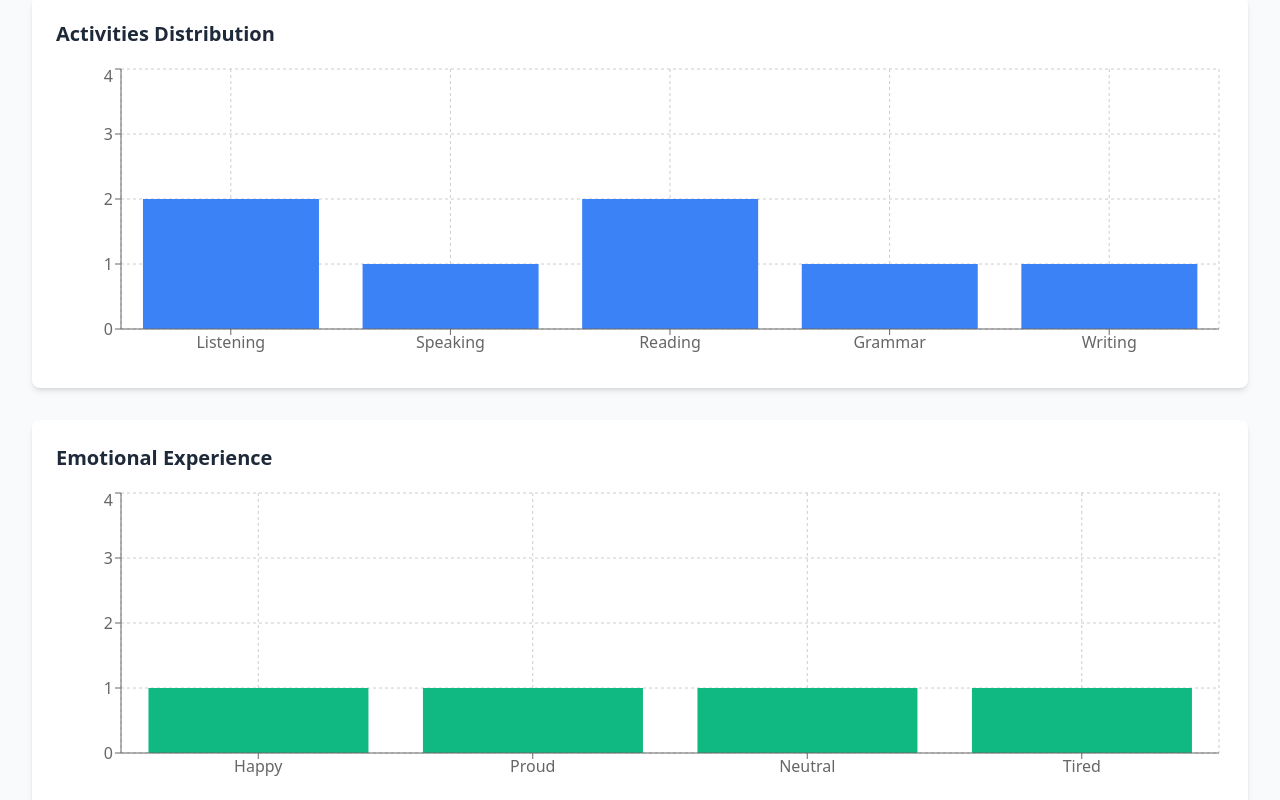
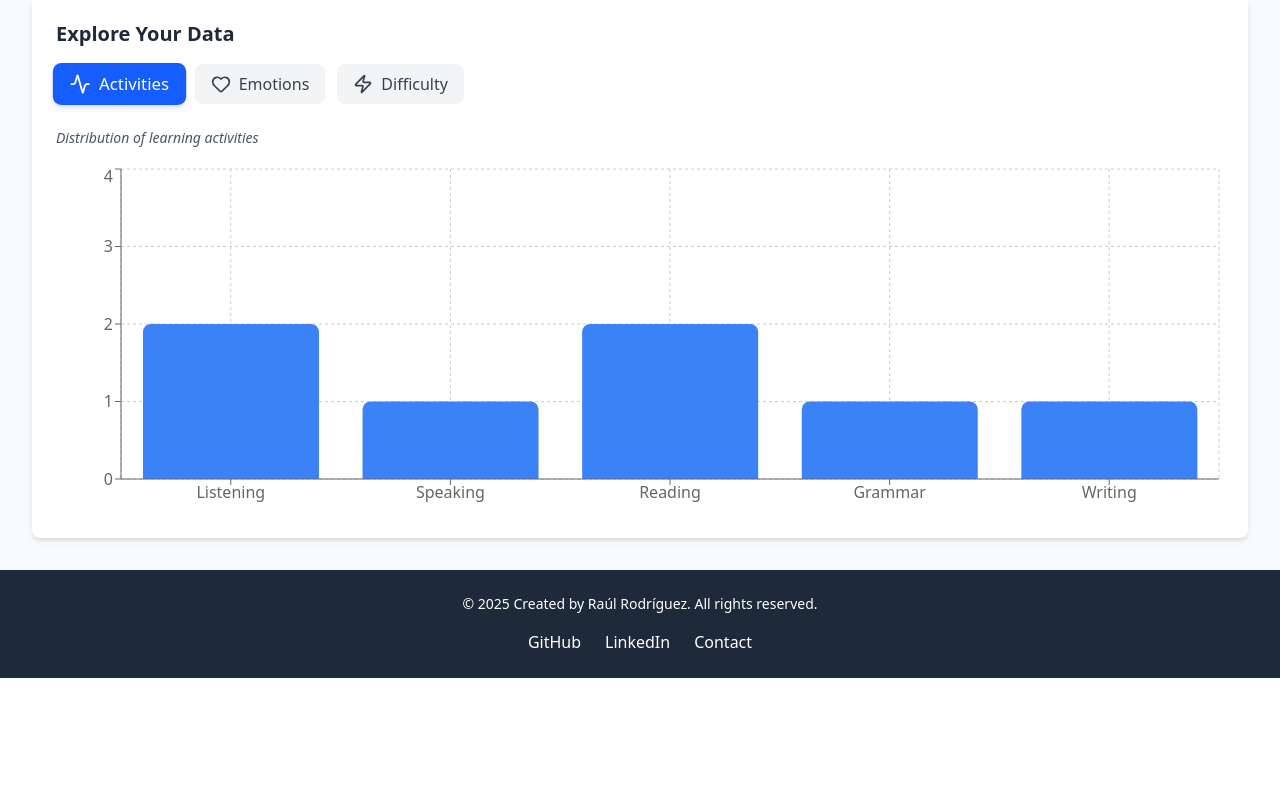
Before and after one commit to RaulWeirdStackDev/MyLearningJourneyReactV, a React (Vite) app: page /statistics in a window 1280 px wide. Shown: the part 500-1300 px from the top of the page. After the commit the page ends 1178 px from the top, so only its background shows below. Built offline with nearby package versions, Linux system fonts and the light colour scheme.

Commit message:
arreglando sticky del header en Statistics

```diff
--- a/src/components/Header/Header.jsx
+++ b/src/components/Header/Header.jsx
@@ -2,7 +2,7 @@ import { Navbar } from '../Header/Navbar/Navbar'
 
 export const Header = () => {
   return (
-    <header className="bg-white p-4 sticky top-0">
+    <header className="bg-white p-4 sticky top-0 z-50">
       <div className="max-w-7xl mx-auto flex items-center justify-between">
         <div className="flex items-center space-x-4">
           <img src="/logoMLJ.jpeg" alt="Logo" className="h-32 w-auto" />
--- a/src/views/Statistics/Statistics.jsx
+++ b/src/views/Statistics/Statistics.jsx
@@ -1,148 +1,199 @@
-import { useState, useEffect } from 'react';
-import { BarChart, Bar, XAxis, YAxis, CartesianGrid, Tooltip, ResponsiveContainer } from 'recharts';
-import { ChevronLeft, ChevronRight, BookOpen, BarChart3 } from 'lucide-react';
+import { useState, useEffect } from "react";
+import {
+  BarChart,
+  Bar,
+  XAxis,
+  YAxis,
+  CartesianGrid,
+  Tooltip,
+  ResponsiveContainer,
+} from "recharts";
+import {
+  ChevronLeft,
+  ChevronRight,
+  BookOpen,
+  BarChart3,
+  Activity,
+  Heart,
+  Zap,
+} from "lucide-react";
 
 export const Statistics = () => {
-  const [activeView, setActiveView] = useState('stats'); // 'stats' o 'journal'
+  const [activeView, setActiveView] = useState("stats");
+  const [activeChart, setActiveChart] = useState("activities");
   const [entries, setEntries] = useState([]);
   const [currentEntryIndex, setCurrentEntryIndex] = useState(0);
   const [loading, setLoading] = useState(true);
 
-  // Simulación de datos - En producción, esto vendría de tu API/base de datos
   useEffect(() => {
-    // Simular carga de datos
     const mockEntries = [
       {
         id: 1,
-        entry_date: '2024-10-26',
-        activities: ['Listening', 'Speaking'],
-        activity_description: 'Practiced conversation with a language partner for 30 minutes. Discussed daily routines and weekend plans.',
-        emotion: 'happy',
-        emotional_experience: 'Felt confident and enjoyed the natural flow of conversation.',
-        difficulty: 'easy',
-        challenges: 'Had some trouble with past tense verbs, but overall it went smoothly.',
-        differences: 'Would prepare more vocabulary related to specific topics beforehand.',
-        created_at: '2024-10-26T10:30:00Z'
+        entry_date: "2024-10-26",
+        activities: ["Listening", "Speaking"],
+        activity_description:
+          "Practiced conversation with a language partner for 30 minutes. Discussed daily routines and weekend plans.",
+        emotion: "happy",
+        emotional_experience:
+          "Felt confident and enjoyed the natural flow of conversation.",
+        difficulty: "easy",
+        challenges:
+          "Had some trouble with past tense verbs, but overall it went smoothly.",
+        differences:
+          "Would prepare more vocabulary related to specific topics beforehand.",
+        created_at: "2024-10-26T10:30:00Z",
       },
       {
         id: 2,
-        entry_date: '2024-10-25',
-        activities: ['Reading', 'Grammar'],
-        activity_description: 'Read a short article about climate change and completed grammar exercises on conditionals.',
-        emotion: 'proud',
-        emotional_experience: 'Proud of understanding complex sentences without translating.',
-        difficulty: 'difficult',
-        challenges: 'The conditional structures were confusing at first.',
-        differences: 'Would do more examples before attempting the exercises.',
-        created_at: '2024-10-25T15:45:00Z'
+        entry_date: "2024-10-25",
+        activities: ["Reading", "Grammar"],
+        activity_description:
+          "Read a short article about climate change and completed grammar exercises on conditionals.",
+        emotion: "proud",
+        emotional_experience:
+          "Proud of understanding complex sentences without translating.",
+        difficulty: "difficult",
+        challenges: "The conditional structures were confusing at first.",
+        differences: "Would do more examples before attempting the exercises.",
+        created_at: "2024-10-25T15:45:00Z",
       },
       {
         id: 3,
-        entry_date: '2024-10-24',
-        activities: ['Writing'],
-        activity_description: 'Wrote a short essay about my favorite hobby.',
-        emotion: 'neutral',
-        emotional_experience: 'It was okay, not particularly exciting but productive.',
-        difficulty: 'neutral',
-        challenges: 'Struggled with organizing my ideas coherently.',
-        differences: 'Would create an outline first next time.',
-        created_at: '2024-10-24T18:20:00Z'
+        entry_date: "2024-10-24",
+        activities: ["Writing"],
+        activity_description: "Wrote a short essay about my favorite hobby.",
+        emotion: "neutral",
+        emotional_experience:
+          "It was okay, not particularly exciting but productive.",
+        difficulty: "neutral",
+        challenges: "Struggled with organizing my ideas coherently.",
+        differences: "Would create an outline first next time.",
+        created_at: "2024-10-24T18:20:00Z",
       },
       {
         id: 4,
-        entry_date: '2024-10-23',
-        activities: ['Listening', 'Reading'],
-        activity_description: 'Listened to a podcast and read the transcript afterwards.',
-        emotion: 'tired',
-        emotional_experience: 'Was tired but pushed through the session.',
-        difficulty: 'very difficult',
-        challenges: 'The speakers talked very fast and used a lot of idioms.',
-        differences: 'Would choose easier content when tired.',
-        created_at: '2024-10-23T20:00:00Z'
-      }
+        entry_date: "2024-10-23",
+        activities: ["Listening", "Reading"],
+        activity_description:
+          "Listened to a podcast and read the transcript afterwards.",
+        emotion: "tired",
+        emotional_experience: "Was tired but pushed through the session.",
+        difficulty: "very difficult",
+        challenges: "The speakers talked very fast and used a lot of idioms.",
+        differences: "Would choose easier content when tired.",
+        created_at: "2024-10-23T20:00:00Z",
+      },
     ];
 
-    // Ordenar por fecha descendente (más reciente primero)
-    const sortedEntries = mockEntries.sort((a, b) =>
-      new Date(b.entry_date) - new Date(a.entry_date)
+    const sortedEntries = mockEntries.sort(
+      (a, b) => new Date(b.entry_date) - new Date(a.entry_date)
     );
 
     setEntries(sortedEntries);
     setLoading(false);
   }, []);
 
-  // Procesar datos para estadísticas
   const getStatistics = () => {
-    if (entries.length === 0) return { activities: [], emotions: [], difficulties: [] };
+    if (entries.length === 0)
+      return { activities: [], emotions: [], difficulties: [] };
 
-    // Estadísticas de actividades
     const activityCounts = {};
-    entries.forEach(entry => {
-      entry.activities.forEach(activity => {
+    entries.forEach((entry) => {
+      entry.activities.forEach((activity) => {
         activityCounts[activity] = (activityCounts[activity] || 0) + 1;
       });
     });
 
-    const activitiesData = Object.entries(activityCounts).map(([name, count]) => ({
+    const activitiesData = Object.entries(activityCounts).map(
+      ([name, count]) => ({
         name,
-      count
-    }));
+        count,
+      })
+    );
 
-    // Estadísticas de emociones
     const emotionCounts = {};
-    entries.forEach(entry => {
-      if (entry.emotion && entry.emotion !== 'choose') {
+    entries.forEach((entry) => {
+      if (entry.emotion && entry.emotion !== "choose") {
         emotionCounts[entry.emotion] = (emotionCounts[entry.emotion] || 0) + 1;
       }
     });
 
     const emotionsData = Object.entries(emotionCounts).map(([name, count]) => ({
       name: name.charAt(0).toUpperCase() + name.slice(1),
-      count
+      count,
     }));
 
-    // Estadísticas de dificultad
     const difficultyCounts = {};
-    entries.forEach(entry => {
-      if (entry.difficulty && entry.difficulty !== 'choose') {
-        difficultyCounts[entry.difficulty] = (difficultyCounts[entry.difficulty] || 0) + 1;
+    entries.forEach((entry) => {
+      if (entry.difficulty && entry.difficulty !== "choose") {
+        difficultyCounts[entry.difficulty] =
+          (difficultyCounts[entry.difficulty] || 0) + 1;
       }
     });
 
-    const difficultiesData = Object.entries(difficultyCounts).map(([name, count]) => ({
-      name: name.split(' ').map(word => word.charAt(0).toUpperCase() + word.slice(1)).join(' '),
-      count
-    }));
+    const difficultiesData = Object.entries(difficultyCounts).map(
+      ([name, count]) => ({
+        name: name
+          .split(" ")
+          .map((word) => word.charAt(0).toUpperCase() + word.slice(1))
+          .join(" "),
+        count,
+      })
+    );
 
     return {
       activities: activitiesData,
       emotions: emotionsData,
-      difficulties: difficultiesData
+      difficulties: difficultiesData,
     };
   };
 
   const stats = getStatistics();
   const currentEntry = entries[currentEntryIndex];
 
+  const chartCategories = {
+    activities: {
+      name: "Activities",
+      icon: Activity,
+      data: stats.activities,
+      color: "#3b82f6",
+      description: "Distribution of learning activities",
+    },
+    emotions: {
+      name: "Emotions",
+      icon: Heart,
+      data: stats.emotions,
+      color: "#10b981",
+      description: "Your emotional experience while learning",
+    },
+    difficulties: {
+      name: "Difficulty",
+      icon: Zap,
+      data: stats.difficulties,
+      color: "#f59e0b",
+      description: "Challenge levels you've encountered",
+    },
+  };
+
   const formatDate = (dateString) => {
     const date = new Date(dateString);
-    return date.toLocaleDateString('en-US', {
-      weekday: 'long',
-      year: 'numeric',
-      month: 'long',
-      day: 'numeric'
+    return date.toLocaleDateString("en-US", {
+      weekday: "long",
+      year: "numeric",
+      month: "long",
+      day: "numeric",
     });
   };
 
   const getEmotionEmoji = (emotion) => {
     const emojis = {
-      happy: '😊',
-      proud: '😎',
-      nervous: '😭',
-      tired: '😩',
-      neutral: '😐'
+      happy: "😊",
+      proud: "😎",
+      nervous: "😭",
+      tired: "😩",
+      neutral: "😐",
     };
-    return emojis[emotion] || '';
+    return emojis[emotion] || "";
   };
 
   const handlePrevEntry = () => {
@@ -160,7 +211,9 @@ export const Statistics = () => {
   if (loading) {
     return (
       <div className="min-h-screen bg-gray-50 flex items-center justify-center">
-        <p className="text-gray-600 text-lg">Loading your learning journey...</p>
+        <p className="text-gray-600 text-lg">
+          Loading your learning journey...
+        </p>
       </div>
     );
   }
@@ -170,7 +223,9 @@ export const Statistics = () => {
       <div className="min-h-screen bg-gray-50 flex items-center justify-center">
         <div className="text-center">
           <BookOpen className="mx-auto h-16 w-16 text-gray-400 mb-4" />
-          <p className="text-gray-600 text-lg">No entries yet. Start your learning journey!</p>
+          <p className="text-gray-600 text-lg">
+            No entries yet. Start your learning journey!
+          </p>
         </div>
       </div>
     );
@@ -179,26 +234,25 @@ export const Statistics = () => {
   return (
     <div className="min-h-screen bg-gray-50 p-4 md:p-8">
       <div className="max-w-7xl mx-auto">
-
         {/* Toggle de vistas */}
         <div className="mb-8 flex justify-center gap-4">
           <button
-            onClick={() => setActiveView('stats')}
+            onClick={() => setActiveView("stats")}
             className={`flex items-center gap-2 px-6 py-3 rounded-md font-medium transition-colors duration-200 ${
-              activeView === 'stats'
-                ? 'bg-blue-600 text-white'
-                : 'bg-white text-gray-700 hover:bg-gray-100'
+              activeView === "stats"
+                ? "bg-blue-600 text-white"
+                : "bg-white text-gray-700 hover:bg-gray-100"
             }`}
           >
             <BarChart3 className="h-5 w-5" />
             Statistics
           </button>
           <button
-            onClick={() => setActiveView('journal')}
+            onClick={() => setActiveView("journal")}
             className={`flex items-center gap-2 px-6 py-3 rounded-md font-medium transition-colors duration-200 ${
-              activeView === 'journal'
-                ? 'bg-blue-600 text-white'
-                : 'bg-white text-gray-700 hover:bg-gray-100'
+              activeView === "journal"
+                ? "bg-blue-600 text-white"
+                : "bg-white text-gray-700 hover:bg-gray-100"
             }`}
           >
             <BookOpen className="h-5 w-5" />
@@ -207,15 +261,18 @@ export const Statistics = () => {
         </div>
 
         {/* Vista de Estadísticas */}
-        {activeView === 'stats' && (
+        {activeView === "stats" && (
           <div className="space-y-8">
-
             {/* Resumen general */}
             <div className="bg-white rounded-lg shadow-md p-6">
-              <h2 className="text-2xl font-bold text-gray-800 mb-4">Your Learning Summary</h2>
+              <h2 className="text-2xl font-bold text-gray-800 mb-4">
+                Your Learning Summary
+              </h2>
               <div className="grid grid-cols-1 md:grid-cols-3 gap-6">
                 <div className="text-center p-4 bg-blue-50 rounded-lg">
-                  <p className="text-3xl font-bold text-blue-600">{entries.length}</p>
+                  <p className="text-3xl font-bold text-blue-600">
+                    {entries.length}
+                  </p>
                   <p className="text-gray-600 mt-1">Total Entries</p>
                 </div>
                 <div className="text-center p-4 bg-green-50 rounded-lg">
@@ -226,80 +283,97 @@ export const Statistics = () => {
                 </div>
                 <div className="text-center p-4 bg-purple-50 rounded-lg">
                   <p className="text-3xl font-bold text-purple-600">
-                    {Math.ceil((new Date(entries[0].entry_date) - new Date(entries[entries.length - 1].entry_date)) / (1000 * 60 * 60 * 24))}
+                    {Math.ceil(
+                      (new Date(entries[0].entry_date) -
+                        new Date(entries[entries.length - 1].entry_date)) /
+                        (1000 * 60 * 60 * 24)
+                    )}
                   </p>
                   <p className="text-gray-600 mt-1">Days of Learning</p>
                 </div>
               </div>
             </div>
 
-            {/* Gráfico de Actividades */}
+            {/* Selector de gráficos */}
             <div className="bg-white rounded-lg shadow-md p-6">
-              <h3 className="text-xl font-bold text-gray-800 mb-4">Activities Distribution</h3>
-              <ResponsiveContainer width="100%" height={300}>
-                <BarChart data={stats.activities}>
+              <h3 className="text-xl font-bold text-gray-800 mb-4">
+                Explore Your Data
+              </h3>
+
+              {/* Menú de categorías */}
+              <div className="flex flex-wrap gap-3 mb-6">
+                {Object.entries(chartCategories).map(([key, category]) => {
+                  const Icon = category.icon;
+                  return (
+                    <button
+                      key={key}
+                      onClick={() => setActiveChart(key)}
+                      className={`flex items-center gap-2 px-4 py-2 rounded-lg font-medium transition-all duration-200 ${
+                        activeChart === key
+                          ? "bg-blue-600 text-white shadow-md transform scale-105"
+                          : "bg-gray-100 text-gray-700 hover:bg-gray-200"
+                      }`}
+                    >
+                      <Icon className="h-5 w-5" />
+                      <span>{category.name}</span>
+
+                    </button>
+                  );
+                })}
+              </div>
+
+              {/* Descripción del gráfico actual */}
+              <p className="text-sm text-gray-600 mb-4 italic">
+                {chartCategories[activeChart].description}
+              </p>
+
+              {/* Gráfico */}
+              <div className="transition-all duration-300">
+                <ResponsiveContainer width="100%" height={350}>
+                  <BarChart data={chartCategories[activeChart].data}>
                     <CartesianGrid strokeDasharray="3 3" />
                     <XAxis dataKey="name" />
                     <YAxis allowDecimals={false} />
                     <Tooltip />
-                  <Bar dataKey="count" fill="#3b82f6" />
+                    <Bar
+                      dataKey="count"
+                      fill={chartCategories[activeChart].color}
+                      radius={[8, 8, 0, 0]}
+                    />
                   </BarChart>
                 </ResponsiveContainer>
               </div>
-
-            {/* Gráfico de Emociones */}
-            <div className="bg-white rounded-lg shadow-md p-6">
-              <h3 className="text-xl font-bold text-gray-800 mb-4">Emotional Experience</h3>
-              <ResponsiveContainer width="100%" height={300}>
-                <BarChart data={stats.emotions}>
-                  <CartesianGrid strokeDasharray="3 3" />
-                  <XAxis dataKey="name" />
-                  <YAxis allowDecimals={false} />
-                  <Tooltip />
-                  <Bar dataKey="count" fill="#10b981" />
-                </BarChart>
-              </ResponsiveContainer>
             </div>
-
-            {/* Gráfico de Dificultad */}
-            <div className="bg-white rounded-lg shadow-md p-6">
-              <h3 className="text-xl font-bold text-gray-800 mb-4">Difficulty Levels</h3>
-              <ResponsiveContainer width="100%" height={300}>
-                <BarChart data={stats.difficulties}>
-                  <CartesianGrid strokeDasharray="3 3" />
-                  <XAxis dataKey="name" />
-                  <YAxis allowDecimals={false} />
-                  <Tooltip />
-                  <Bar dataKey="count" fill="#f59e0b" />
-                </BarChart>
-              </ResponsiveContainer>
-            </div>
-
           </div>
         )}
 
         {/* Vista de Diario */}
-        {activeView === 'journal' && currentEntry && (
+        {activeView === "journal" && currentEntry && (
           <div className="max-w-4xl mx-auto">
-
             {/* Contenedor tipo libro */}
             <div className="bg-white rounded-lg shadow-xl p-8 md:p-12 relative">
-
               {/* Decoración de libro */}
               <div className="absolute top-0 left-0 w-2 h-full bg-blue-600 rounded-l-lg"></div>
 
               {/* Fecha */}
               <div className="border-b-2 border-gray-200 pb-4 mb-6">
-                <h2 className="text-3xl font-bold text-gray-800">{formatDate(currentEntry.entry_date)}</h2>
-                <p className="text-sm text-gray-500 mt-1">Entry {currentEntryIndex + 1} of {entries.length}</p>
+                <h2 className="text-3xl font-bold text-gray-800">
+                  {formatDate(currentEntry.entry_date)}
+                </h2>
+                <p className="text-sm text-gray-500 mt-1">
+                  Entry {currentEntryIndex + 1} of {entries.length}
+                </p>
               </div>
 
               {/* Actividades */}
               <div className="mb-6">
                 <h3 className="font-bold text-gray-700 mb-2">Activities</h3>
                 <div className="flex flex-wrap gap-2">
-                  {currentEntry.activities.map(activity => (
-                    <span key={activity} className="px-3 py-1 bg-blue-100 text-blue-700 rounded-full text-sm">
+                  {currentEntry.activities.map((activity) => (
+                    <span
+                      key={activity}
+                      className="px-3 py-1 bg-blue-100 text-blue-700 rounded-full text-sm"
+                    >
                       {activity}
                     </span>
                   ))}
@@ -309,72 +383,92 @@ export const Statistics = () => {
               {/* Descripción */}
               <div className="mb-6">
                 <h3 className="font-bold text-gray-700 mb-2">What I Did</h3>
-                <p className="text-gray-600 leading-relaxed">{currentEntry.activity_description}</p>
+                <p className="text-gray-600 leading-relaxed">
+                  {currentEntry.activity_description}
+                </p>
               </div>
 
               {/* Emoción */}
               <div className="mb-6">
                 <h3 className="font-bold text-gray-700 mb-2">How I Felt</h3>
                 <div className="flex items-center gap-2 mb-2">
-                  <span className="text-2xl">{getEmotionEmoji(currentEntry.emotion)}</span>
-                  <span className="text-gray-600 capitalize">{currentEntry.emotion}</span>
+                  <span className="text-2xl">
+                    {getEmotionEmoji(currentEntry.emotion)}
+                  </span>
+                  <span className="text-gray-600 capitalize">
+                    {currentEntry.emotion}
+                  </span>
                 </div>
-                <p className="text-gray-600 leading-relaxed">{currentEntry.emotional_experience}</p>
+                <p className="text-gray-600 leading-relaxed">
+                  {currentEntry.emotional_experience}
+                </p>
               </div>
 
               {/* Dificultad y desafíos */}
               <div className="mb-6">
                 <h3 className="font-bold text-gray-700 mb-2">Challenges</h3>
-                <p className="text-sm text-gray-500 mb-1">Difficulty: <span className="capitalize font-medium">{currentEntry.difficulty}</span></p>
-                <p className="text-gray-600 leading-relaxed">{currentEntry.challenges}</p>
+                <p className="text-sm text-gray-500 mb-1">
+                  Difficulty:{" "}
+                  <span className="capitalize font-medium">
+                    {currentEntry.difficulty}
+                  </span>
+                </p>
+                <p className="text-gray-600 leading-relaxed">
+                  {currentEntry.challenges}
+                </p>
               </div>
 
               {/* Reflexiones */}
               <div className="mb-6">
-                <h3 className="font-bold text-gray-700 mb-2">Next Time I Would...</h3>
-                <p className="text-gray-600 leading-relaxed">{currentEntry.differences}</p>
+                <h3 className="font-bold text-gray-700 mb-2">
+                  Next Time I Would...
+                </h3>
+                <p className="text-gray-600 leading-relaxed">
+                  {currentEntry.differences}
+                </p>
               </div>
 
               {/* Navegación */}
               <div className="flex justify-between items-center mt-8 pt-6 border-t-2 border-gray-200">
                 <button
+                  onClick={handleNextEntry}
+                  disabled={currentEntryIndex <= 0}
+                  className={`flex items-center gap-2 px-4 py-2 rounded-md font-medium transition-colors duration-200 ${
+                    currentEntryIndex <= 0
+                      ? "bg-gray-200 text-gray-400 cursor-not-allowed"
+                      : "bg-blue-600 text-white hover:bg-blue-700"
+                  }`}
+                >
+                  <ChevronLeft className="h-5 w-5" />
+                  Next
+                </button>
+
+                <div className="text-center">
+                  <p className="text-sm text-gray-500">
+                    {new Date(currentEntry.entry_date).toLocaleDateString(
+                      "en-US",
+                      { month: "short", day: "numeric", year: "numeric" }
+                    )}
+                  </p>
+                </div>
+
+                <button
                   onClick={handlePrevEntry}
                   disabled={currentEntryIndex >= entries.length - 1}
                   className={`flex items-center gap-2 px-4 py-2 rounded-md font-medium transition-colors duration-200 ${
                     currentEntryIndex >= entries.length - 1
-                      ? 'bg-gray-200 text-gray-400 cursor-not-allowed'
-                      : 'bg-blue-600 text-white hover:bg-blue-700'
+                      ? "bg-gray-200 text-gray-400 cursor-not-allowed"
+                      : "bg-blue-600 text-white hover:bg-blue-700"
                   }`}
                 >
-                  <ChevronLeft className="h-5 w-5" />
                   Previous
-                </button>
-
-                <div className="text-center">
-                  <p className="text-sm text-gray-500">
-                    {new Date(currentEntry.entry_date).toLocaleDateString('en-US', { month: 'short', day: 'numeric', year: 'numeric' })}
-                  </p>
-                </div>
-
-                <button
-                  onClick={handleNextEntry}
-                  disabled={currentEntryIndex <= 0}
-                  className={`flex items-center gap-2 px-4 py-2 rounded-md font-medium transition-colors duration-200 ${
-                    currentEntryIndex <= 0
-                      ? 'bg-gray-200 text-gray-400 cursor-not-allowed'
-                      : 'bg-blue-600 text-white hover:bg-blue-700'
-                  }`}
-                >
-                  Next
                   <ChevronRight className="h-5 w-5" />
                 </button>
               </div>
-
             </div>
           </div>
         )}
-
       </div>
     </div>
   );
-}
+};
```
Lines whose indentation alone changed are shown as unchanged.
